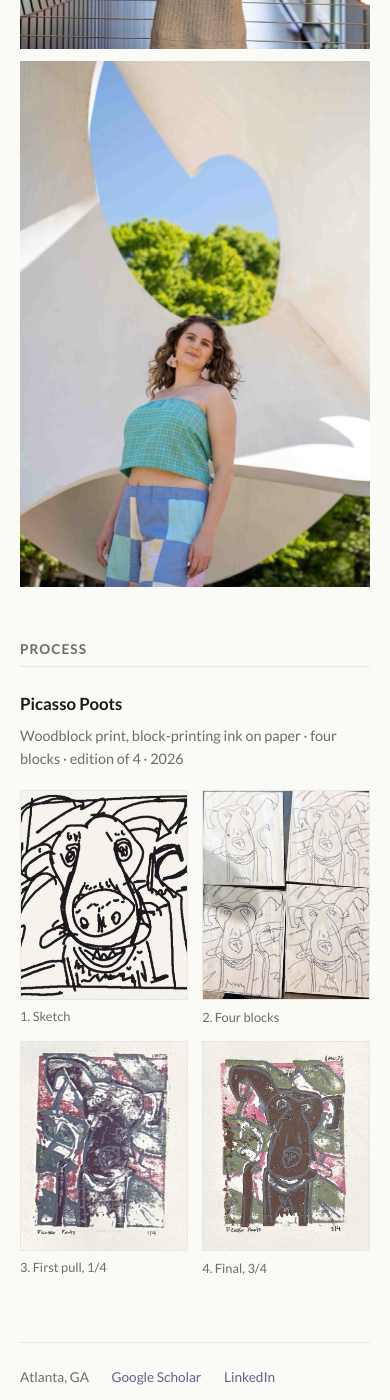
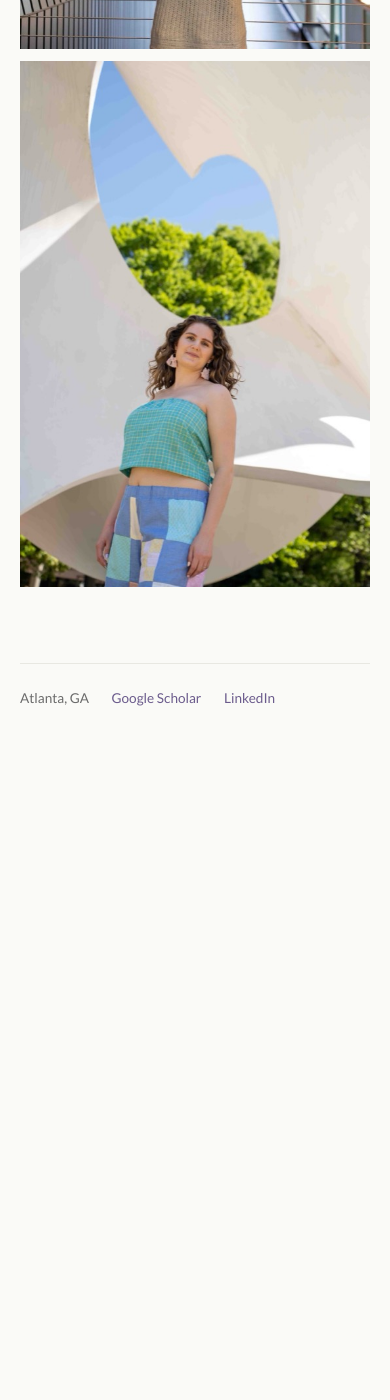
Before and after one commit to ved-mohan/ved-mohan.github.io, a Jekyll site: the page built from art/index.html, in a window 390 px wide and 1400 px high, scrolled down 5423 px. Built offline with Jekyll 4.4.1, drawn with Linux system fonts in a browser that asks for light colours; after the commit the page ends 6144 px from its top, so only the background shows below that.

Commit message:
Art: Picasso Poots opens with a comic-strip process (1-2-3) under the final; drop separate process section
Co-Authored-By: Claude <noreply@anthropic.com>

```diff
--- a/art/index.html
+++ b/art/index.html
@@ -7,35 +7,16 @@ title: Art — Ved Mohan
 
 <div class="masonry" id="grid"></div>
 
-<section class="print" id="process">
-    <h2>Process</h2>
-    <h3>Picasso Poots</h3>
-    <p class="meta">Woodblock print, block-printing ink on paper &middot; four blocks &middot; edition of 4 &middot; 2026</p>
-    <ol class="process four">
-        <li>
-            <a href="/assets/prints/picasso-poots/01-sketch.jpg" class="lightbox-trigger"><img src="/assets/prints/picasso-poots/thumbs/01-sketch.jpg" alt="Pen sketch of a dog with a big nose, framed in a box"></a>
-            <span>Sketch</span>
-        </li>
-        <li>
-            <a href="/assets/prints/picasso-poots/02-blocks.jpg" class="lightbox-trigger"><img src="/assets/prints/picasso-poots/thumbs/02-blocks.jpg" alt="Four wood blocks with the design traced on each, one per color"></a>
-            <span>Four blocks</span>
-        </li>
-        <li>
-            <a href="/assets/prints/picasso-poots/03-proof-1of4.jpg" class="lightbox-trigger"><img src="/assets/prints/picasso-poots/thumbs/03-proof-1of4.jpg" alt="First impression, 1 of 4, with heavy, muddy inking"></a>
-            <span>First pull, 1/4</span>
-        </li>
-        <li>
-            <a href="/assets/prints/picasso-poots/04-final-3of4.jpg" class="lightbox-trigger"><img src="/assets/prints/picasso-poots/thumbs/04-final-3of4.jpg" alt="Final print, 3 of 4: a brown dog in blue-gray outline against green and pink blocks of color"></a>
-            <span>Final, 3/4</span>
-        </li>
-    </ol>
-</section>
-
 <script>
 (function () {
     const works = [
         { title: "Picasso Poots",     year: 2026, thumb: "/assets/prints/picasso-poots/thumbs/04-final-3of4.jpg",
-                                                  full:  "/assets/prints/picasso-poots/04-final-3of4.jpg" },
+                                                  full:  "/assets/prints/picasso-poots/04-final-3of4.jpg",
+          strip: [
+              { label: "Sketch",      src: "/assets/prints/picasso-poots/01-sketch.jpg",      thumb: "/assets/prints/picasso-poots/thumbs/01-sketch.jpg" },
+              { label: "Four blocks", src: "/assets/prints/picasso-poots/02-blocks.jpg",      thumb: "/assets/prints/picasso-poots/thumbs/02-blocks.jpg" },
+              { label: "First pull",  src: "/assets/prints/picasso-poots/03-proof-1of4.jpg",  thumb: "/assets/prints/picasso-poots/thumbs/03-proof-1of4.jpg" }
+          ] },
         { title: "Colombia",          year: 2025, slug: "colombia_2025" },
         { title: "Seattle",           year: 2024, slug: "seattle_2024" },
         { title: "Snow Explorers I",  year: 2024, slug: "snow_explorers_1_2024" },
@@ -65,7 +46,8 @@ title: Art — Ved Mohan
 
     // Grid of all works
     document.getElementById("grid").innerHTML = works.map(function (x) {
-        return '<a href="' + fullOf(x) + '" class="lightbox-trigger"><img src="' + thumbOf(x) + '" alt=""></a>';
+        const strip = x.strip ? ' data-strip="' + encodeURIComponent(JSON.stringify(x.strip)) + '"' : "";
+        return '<a href="' + fullOf(x) + '" class="lightbox-trigger"' + strip + '><img src="' + thumbOf(x) + '" alt=""></a>';
     }).join("");
 })();
 </script>
--- a/art/prints/index.html
+++ b/art/prints/index.html
@@ -2,5 +2,5 @@
 layout: default
 title: Art — Ved Mohan
 ---
-<meta http-equiv="refresh" content="0; url=/art/#process">
-<p>Moved to <a href="/art/#process">Art</a>.</p>
+<meta http-equiv="refresh" content="0; url=/art/">
+<p>Moved to <a href="/art/">Art</a>.</p>
--- a/assets/lightbox.js
+++ b/assets/lightbox.js
@@ -1,24 +1,51 @@
 (function () {
     const overlay = document.createElement("div");
     overlay.className = "lightbox-overlay";
-    overlay.innerHTML = '<button class="lightbox-close" aria-label="Close">&times;</button><img>';
+    overlay.innerHTML = '<button class="lightbox-close" aria-label="Close">&times;</button>' +
+        '<div class="lightbox-stage"><img class="lightbox-main" alt=""><div class="lightbox-strip"></div>' +
+        '<p class="lightbox-hint">Tap a panel to enlarge it</p></div>';
     document.body.appendChild(overlay);
-    const img = overlay.querySelector("img");
+    const img = overlay.querySelector(".lightbox-main");
+    const strip = overlay.querySelector(".lightbox-strip");
     const close = overlay.querySelector(".lightbox-close");
+    let homeSrc = "";
 
-    function open(src) {
+    // strip = [{ src, thumb, label }]: process panels shown comic-strip style under the main image
+    function open(src, steps) {
+        homeSrc = src;
         img.src = src;
+        strip.innerHTML = "";
+        overlay.classList.toggle("has-strip", !!(steps && steps.length));
+        (steps || []).forEach(function (s, i) {
+            const b = document.createElement("button");
+            b.className = "panel";
+            b.innerHTML = '<span class="panel-num">' + (i + 1) + '</span><img src="' + s.thumb + '" alt="' + s.label +
+                '"><span class="panel-cap">' + s.label + '</span>';
+            b.addEventListener("click", function () {
+                const active = b.classList.contains("active");
+                strip.querySelectorAll(".panel").forEach(function (p) { p.classList.remove("active"); });
+                if (active) {
+                    img.src = homeSrc;
+                } else {
+                    b.classList.add("active");
+                    img.src = s.src;
+                }
+            });
+            strip.appendChild(b);
+        });
         overlay.classList.add("open");
     }
     function shut() {
-        overlay.classList.remove("open");
+        overlay.classList.remove("open", "has-strip");
         img.src = "";
+        strip.innerHTML = "";
     }
 
     document.querySelectorAll(".lightbox-trigger").forEach(function (a) {
         a.addEventListener("click", function (e) {
             e.preventDefault();
-            open(a.getAttribute("href"));
+            const raw = a.getAttribute("data-strip");
+            open(a.getAttribute("href"), raw ? JSON.parse(decodeURIComponent(raw)) : null);
         });
     });
     overlay.addEventListener("click", function (e) {
--- a/css/main.css
+++ b/css/main.css
@@ -224,10 +224,92 @@ ul.section-links li {
     display: flex;
 }
 
-.lightbox-overlay img {
+.lightbox-stage {
+    display: flex;
+    flex-direction: column;
+    align-items: center;
+    gap: 1rem;
+    max-width: min(92vw, 1000px);
+}
+
+.lightbox-main {
     max-width: 100%;
     max-height: 90vh;
     object-fit: contain;
+}
+
+.has-strip .lightbox-main {
+    max-height: 58vh;
+}
+
+/* comic-strip process panels under a print */
+.lightbox-strip,
+.lightbox-hint {
+    display: none;
+}
+
+.has-strip .lightbox-strip {
+    display: grid;
+    grid-template-columns: repeat(3, 1fr);
+    gap: 10px;
+    width: min(92vw, 600px);
+    padding: 10px;
+    background: #fafaf7;
+    border: 3px solid #111;
+}
+
+.has-strip .lightbox-hint {
+    display: block;
+    margin: -0.4rem 0 0;
+    font-size: 0.75rem;
+    color: #bdbdb5;
+}
+
+.lightbox-strip .panel {
+    position: relative;
+    padding: 0;
+    border: 3px solid #111;
+    background: #fff;
+    cursor: pointer;
+    aspect-ratio: 4 / 5;
+    overflow: hidden;
+}
+
+.lightbox-strip .panel img {
+    display: block;
+    width: 100%;
+    height: 100%;
+    object-fit: cover;
+}
+
+.lightbox-strip .panel-num {
+    position: absolute;
+    top: 0;
+    left: 0;
+    padding: 1px 7px 2px;
+    background: #111;
+    color: #fafaf7;
+    font: 700 0.85rem 'Lato', sans-serif;
+}
+
+.lightbox-strip .panel-cap {
+    position: absolute;
+    left: 6px;
+    right: 6px;
+    bottom: 6px;
+    padding: 2px 4px;
+    background: #fff4c2;
+    border: 2px solid #111;
+    color: #111;
+    font: 700 0.62rem 'Lato', sans-serif;
+    letter-spacing: 0.06em;
+    text-transform: uppercase;
+    text-align: center;
+}
+
+.lightbox-strip .panel.active {
+    outline: 3px solid #b7a6dd;
+    outline-offset: 2px;
 }
 
 .lightbox-close {
@@ -382,13 +464,3 @@ ul.section-links li {
     image-rendering: crisp-edges;
     border: 1px solid var(--rule);
 }
-
-.process.four {
-    grid-template-columns: repeat(4, 1fr);
-}
-
-@media (max-width: 520px) {
-    .process.four {
-        grid-template-columns: repeat(2, 1fr);
-    }
-}
```
